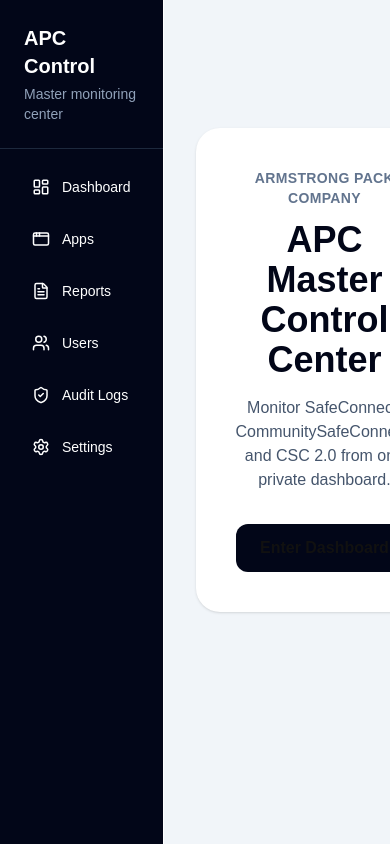
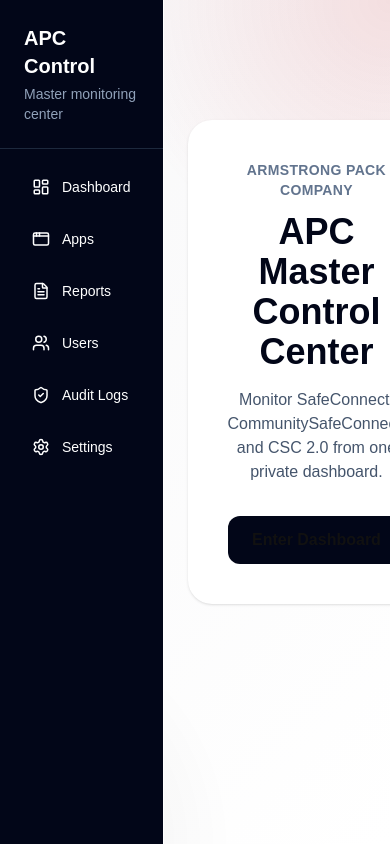
Before and after one commit to bigapc/APC-MASTER-CONTROL-CENTER, a Next.js app: page / in a window 390 px wide. Shown: the top 844 px of the page. Built offline with nearby package versions, Linux system fonts and the light colour scheme.

Commit message:
Apply APC shell layout

```diff
--- a/app/layout.tsx
+++ b/app/layout.tsx
@@ -4,7 +4,8 @@
 
 export const metadata: Metadata = {
   title: "APC Master Control Center",
-  description: "Unified backend control center for APC applications.",
+  description:
+    "Saving Lives and Building Stronger Communities through Safety and Connections.",
 };
 
 export default function RootLayout({
@@ -14,10 +15,10 @@
 }>) {
   return (
     <html lang="en">
-      <body>
-        <div className="flex min-h-screen bg-slate-100">
+      <body className="apc-shell-bg">
+        <div className="flex min-h-screen">
           <Sidebar />
-          <main className="flex-1 p-8">{children}</main>
+          <main className="flex-1 p-6 md:p-8">{children}</main>
         </div>
       </body>
     </html>
```
